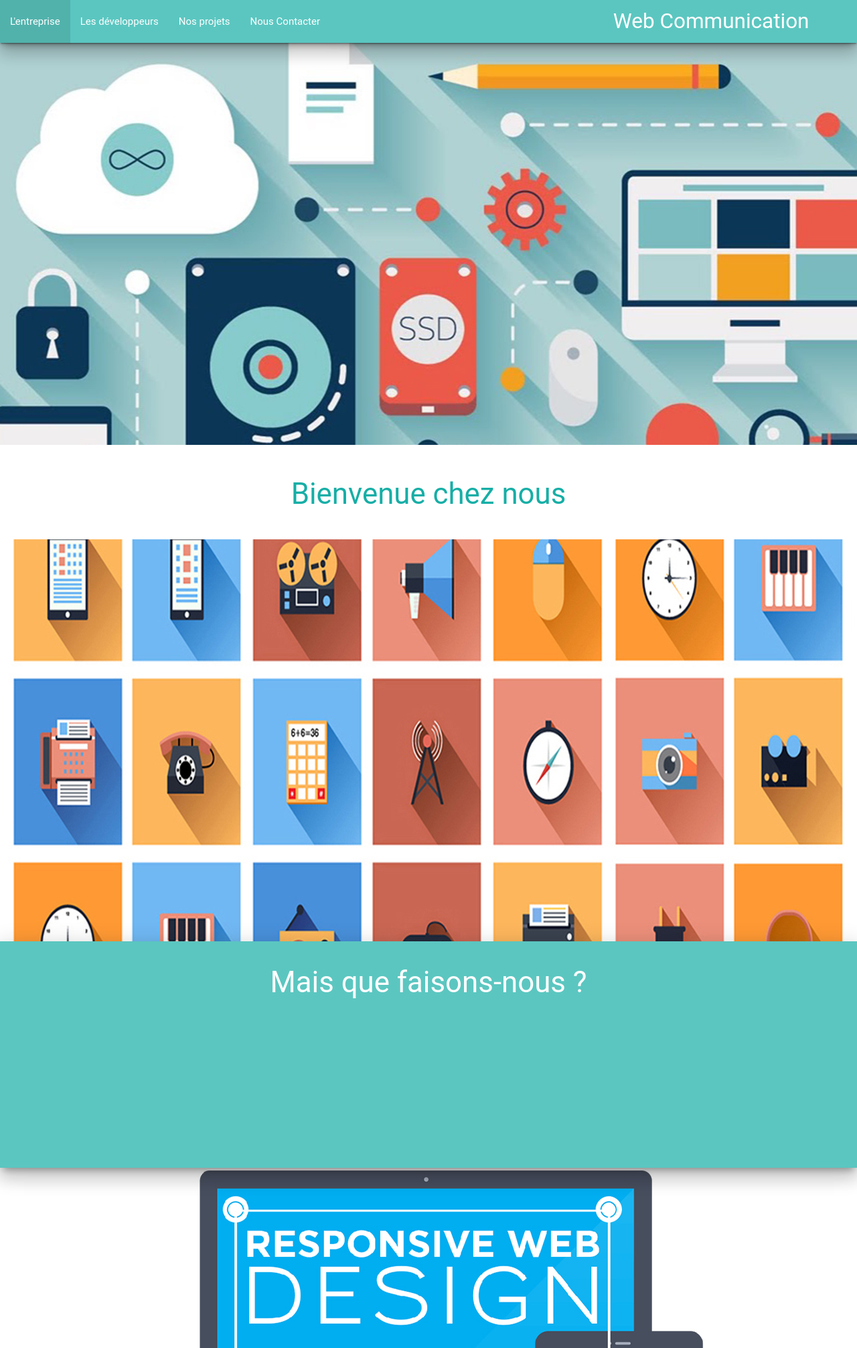
After one commit to JokerHAHAHA/freelance, a PHP site: template templates/company.html.twig in a window 1280 px wide. The commit adds this page. Shown: the top 2012 px of the page at 67% size. Run offline with PHP 8.4, Linux system fonts and the light colour scheme; the template is opened without the code that fills it, so the values that code supplies are empty; some libraries are stand-ins or nearby versions; some web fonts are replaced.

Commit message:
parallax

```diff
--- a/assets/css/global.css
+++ b/assets/css/global.css
@@ -2,7 +2,27 @@ html {
     margin: 0;
     left: 0;
     text-align: center;
+    color: white!important;
 }
-.cover {
+nav {
+    background-color: rgba(22, 174, 166, 0.70);
+}
+.brand-logo {
+    margin-right: 5%;
+}
+.parallax-container {
+    height: 600px;
+}
+.parallax {
     width: 100%;
 }
+.page-footer {
+    background-color: rgba(22, 174, 166, 0.70)!important;
+}
+.section {
+    background-color: rgba(22, 174, 166, 0.70);
+}
+.section1 {
+    background-color: transparent;
+    color: rgba(22, 174, 166, 1);
+}
--- a/assets/js/jquery.js
+++ b/assets/js/jquery.js
@@ -1,3 +1,3 @@
 $(document).ready(function(){
-    $('ul.tabs').tabs();
+    $('.parallax').parallax();
 });
--- a/controllers/compagny.php
+++ b/controllers/company.php
@@ -1,5 +1,5 @@
 <?php
-include_once('../twig/lib/Twig/Autoloader.php');
+include_once('../Twig/lib/Twig/Autoloader.php');
 Twig_Autoloader::register();
 
     $loader = new Twig_Loader_Filesystem('../templates'); // Dossier contenant les templates
@@ -7,4 +7,4 @@ Twig_Autoloader::register();
       'cache' => false
       ));
 
-    echo $twig->render('compagny.html.twig');
+    echo $twig->render('company.html.twig');
--- a/controllers/contact.php
+++ b/controllers/contact.php
@@ -1,5 +1,5 @@
 <?php
-include_once('../twig/lib/Twig/Autoloader.php');
+include_once('../Twig/lib/Twig/Autoloader.php');
 Twig_Autoloader::register();
 
     $loader = new Twig_Loader_Filesystem('../templates'); // Dossier contenant les templates
--- a/controllers/developper.php
+++ b/controllers/developper.php
@@ -1,5 +1,5 @@
 <?php
-include_once('../twig/lib/Twig/Autoloader.php');
+include_once('../Twig/lib/Twig/Autoloader.php');
 Twig_Autoloader::register();
 
     $loader = new Twig_Loader_Filesystem('../templates'); // Dossier contenant les templates
--- a/controllers/projects.php
+++ b/controllers/projects.php
@@ -1,5 +1,5 @@
 <?php
-include_once('../twig/lib/Twig/Autoloader.php');
+include_once('../Twig/lib/Twig/Autoloader.php');
 Twig_Autoloader::register();
 
     $loader = new Twig_Loader_Filesystem('../templates'); // Dossier contenant les templates
--- a/index.php
+++ b/index.php
@@ -1,3 +1,3 @@
 <?php
 
-header("Location: controllers/compagny.php");
+header("Location: controllers/company.php");
--- a/templates/base.html.twig
+++ b/templates/base.html.twig
@@ -14,8 +14,8 @@
     <link rel="stylesheet" href="../assets/css/global.css">
 
     {# JQUERY #}
-    <script src="https://ajax.googleapis.com/ajax/libs/jquery/1.12.4/jquery.min.js"></script>
-
+    <script src="https://code.jquery.com/jquery-2.1.4.min.js"></script>
+    <script type="text/javascript" src="../assets/js/jquery.js"></script>
     {# JAVASCRIPT #}
     {# Compiled and minified JavaScript #}
     <script src="https://cdnjs.cloudflare.com/ajax/libs/materialize/0.97.7/js/materialize.min.js"></script>
@@ -25,11 +25,11 @@
     {% block body %}
 
 
-        <div class="navbar-fixed">
+        <div class="navbar-fixed z-depth-5 ">
             <nav>
                 <div class="nav-wrapper">
                     <ul class="left hide-on-med-and-down">
-                        <li><a href="./compagny.php">L'entreprise</a></li>
+                        <li><a href="./company.php">L'entreprise</a></li>
                         <li><a href="./developper.php">Les développeurs</a></li>
                         <li><a href="./projects.php">Nos projets</a></li>
                         <li><a href="./contact.php">Nous Contacter</a></li>
@@ -39,10 +39,35 @@
             </nav>
         </div>
 
-        <img class="cover" src="../assets/img/cover.jpg" alt="cover image">
+        {% block content %}
+        {% endblock %}
 
-        {% block content %} {% endblock %}
+    {% endblock %}
 
-        {% endblock %}
-    </body>
-    </html>
+    <footer class="page-footer">
+        <div class="container">
+            <div class="row">
+                <div class="col l6 s12">
+                    <h5 class="white-text">Footer Content</h5>
+                    <p class="grey-text text-lighten-4">You can use rows and columns here to organize your footer content.</p>
+                </div>
+                <div class="col l4 offset-l2 s12">
+                    <h5 class="white-text">Links</h5>
+                    <ul>
+                        <li><a class="grey-text text-lighten-3" href="#!">Link 1</a></li>
+                        <li><a class="grey-text text-lighten-3" href="#!">Link 2</a></li>
+                        <li><a class="grey-text text-lighten-3" href="#!">Link 3</a></li>
+                        <li><a class="grey-text text-lighten-3" href="#!">Link 4</a></li>
+                    </ul>
+                </div>
+            </div>
+        </div>
+        <div class="footer-copyright">
+            <div class="container">
+                © 2014 Copyright Text
+                <a class="grey-text text-lighten-4 right" href="#!">More Links</a>
+            </div>
+        </div>
+    </footer>
+</body>
+</html>
--- /dev/null
+++ b/templates/company.html.twig
@@ -0,0 +1,47 @@
+{% extends 'base.html.twig' %}
+
+{% block content %}
+
+    <div class="parallax-container">
+        <div class="parallax"><img src="../assets/img/company/img1.jpg"></div>
+    </div>
+
+    <div class="section1">
+        <h3 style="line-height: 102px;">Bienvenue chez nous</h3>
+    </div>
+
+    <div class="parallax-container">
+        <div class="parallax"><img src="../assets/img/company/img2.jpg"></div>
+    </div>
+
+    <div class="section z-depth-5">
+        <div class="row container">
+            <h3 class="header">Mais que faisons-nous ?</h3>
+            <div style="height: 200px;" class="grey-text text-darken-3 lighten-3">
+
+
+            </div>
+        </div>
+    </div>
+
+    <div class="parallax-container ">
+        <div class="parallax"><img src="../assets/img/company/img3.jpg" alt="parallax"></div>
+    </div>
+
+    <div class="section z-depth-5">
+        <div class="row container">
+            <h3 class="header">Quelles sont nos valeurs</h3>
+            <div style="height: 200px;" class="grey-text text-darken-3 lighten-3">
+
+
+
+            </div>
+        </div>
+    </div>
+
+    <div class="parallax-container">
+        <div class="parallax"><img src="../assets/img/company/img4.jpg" alt="parallax"></div>
+    </div>
+
+
+{% endblock %}
```
Also changed, not shown: templates/compagny.html.twig (deleted, +0 -9 lines), assets/img/company/img1.jpg (added), assets/img/company/img2.jpg (added), assets/img/company/img3.jpg (added), assets/img/company/img4.jpg (added), assets/img/cover.jpg (deleted).
